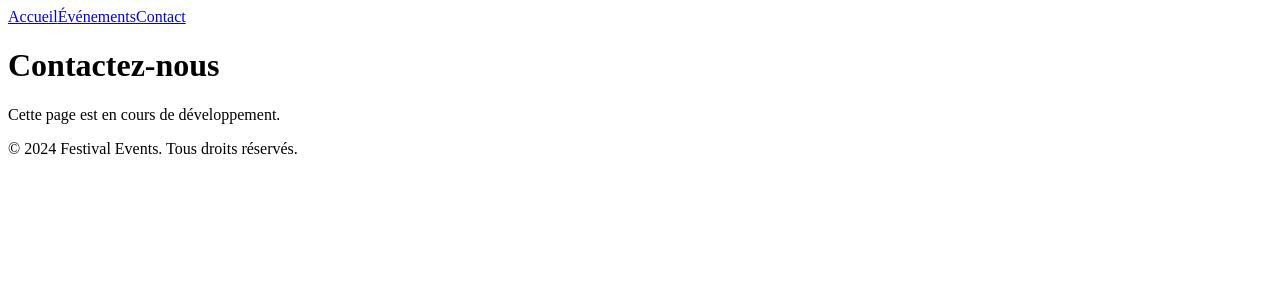
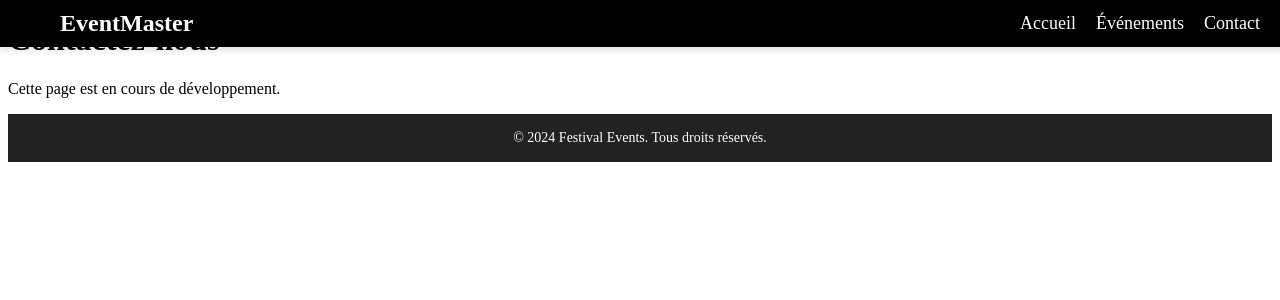
Before and after one commit to YasmineYahiaoui/site_web_nextjs, a Next.js app in the folder festival-events/: page /contact in a window 1280 px wide. Shown: the top 300 px of the page. Built offline with nearby package versions, Linux system fonts and the light colour scheme.

Commit message:
creation de menu

```diff
--- /dev/null
+++ b/festival-events/src/components/footer/Footer.css
@@ -0,0 +1,7 @@
+.footer {
+    background-color: #222; /* Couleur de fond équivalente à bg-gray-800 */
+    color: white; /* Texte blanc */
+    text-align: center; /* Centrer le texte */
+    padding: 16px; /* Padding équivalent à p-4 */
+    font-size: 14px;
+  }
--- a/festival-events/src/components/footer/Footer.jsx
+++ b/festival-events/src/components/footer/Footer.jsx
@@ -1,7 +1,9 @@
+import "../footer/Footer.css"; // Import du fichier CSS
+
 export default function Footer() {
-    return (
-      <footer className="bg-gray-800 text-white text-center p-4">
-        © 2024 Festival Events. Tous droits réservés.
-      </footer>
-    );
-  }
+  return (
+    <footer className="footer">
+      © 2024 Festival Events. Tous droits réservés.
+    </footer>
+  );
+}
--- /dev/null
+++ b/festival-events/src/components/navbar/Navbar.css
@@ -0,0 +1,91 @@
+.navbar {
+    background-color: black;
+    color: white;
+    position: fixed;
+    width: 100%;
+    top: 0;
+    left: 0;
+    box-shadow: 0 4px 6px rgba(0, 0, 0, 0.1);
+    padding: 10px 20px;
+    display: flex;
+    justify-content: space-between;
+    align-items: center;
+    z-index: 1000;
+  }
+
+  .navbar-container {
+    display: flex;
+    justify-content: space-between;
+    align-items: center;
+    width: 100%;
+    max-width: 1200px;
+    margin: auto;
+  }
+
+  .logo {
+    font-size: 24px;
+    font-weight: bold;
+    text-decoration: none;
+    color: white;
+  }
+
+  .nav-links {
+    display: flex;
+    gap: 20px;
+  }
+
+  .nav-links a {
+    text-decoration: none;
+    color: white;
+    font-size: 18px;
+    transition: color 0.3s ease;
+  }
+
+  .nav-links a:hover {
+    color: gray;
+  }
+
+  .menu-button {
+    display: none;
+    background: none;
+    border: none;
+    color: white;
+    cursor: pointer;
+  }
+
+  .mobile-menu {
+    display: none;
+  }
+
+  @media (max-width: 768px) {
+    .nav-links {
+      display: none;
+    }
+
+    .menu-button {
+      display: block;
+    }
+
+    .mobile-menu {
+      display: flex;
+      flex-direction: column;
+      background-color: black;
+      position: absolute;
+      top: 50px;
+      left: 0;
+      width: 100%;
+      padding: 10px 0;
+    }
+
+    .mobile-menu a {
+      text-decoration: none;
+      color: white;
+      padding: 10px;
+      text-align: center;
+      border-top: 1px solid gray;
+    }
+
+    .mobile-menu a:hover {
+      background-color: gray;
+    }
+  }
--- a/festival-events/src/components/navbar/Navbar.jsx
+++ b/festival-events/src/components/navbar/Navbar.jsx
@@ -1,11 +1,40 @@
+"use client";
+
 import Link from "next/link";
+import { useState } from "react";
 
+import "../navbar/Navbar.css";
 export default function Navbar() {
+  const [isOpen, setIsOpen] = useState(false);
+
   return (
-    <nav className="bg-black text-white p-4 flex justify-around">
-      <Link href="/">Accueil</Link>
-      <Link href="/evenements">Événements</Link>
-      <Link href="/contact">Contact</Link>
-    </nav>
+    <header className="navbar">
+      <div className="navbar-container">
+        <Link href="/" className="logo">
+          EventMaster
+        </Link>
+
+        <nav className="nav-links">
+          <Link href="/">Accueil</Link>
+          <Link href="/evenements">Événements</Link>
+          <Link href="/contact">Contact</Link>
+        </nav>
+
+        <button
+          className="menu-button"
+          onClick={() => setIsOpen(!isOpen)}
+        >
+          {isOpen ? "✖" : "☰"}
+        </button>
+      </div>
+
+      {isOpen && (
+        <div className="mobile-menu">
+          <Link href="/" onClick={() => setIsOpen(false)}>Accueil</Link>
+          <Link href="/evenements" onClick={() => setIsOpen(false)}>Événements</Link>
+          <Link href="/contact" onClick={() => setIsOpen(false)}>Contact</Link>
+        </div>
+      )}
+    </header>
   );
 }
--- a/package.json
+++ b/package.json
@@ -3,5 +3,8 @@
     "autoprefixer": "^10.4.20",
     "postcss": "^8.5.2",
     "tailwindcss": "^4.0.6"
+  },
+  "dependencies": {
+    "lucide-react": "^0.475.0"
   }
 }
```
Also changed, not shown: festival-events/src/app/globals.css (line endings or trailing spaces), 1 other file (tests, documents, lock files or other folders).
